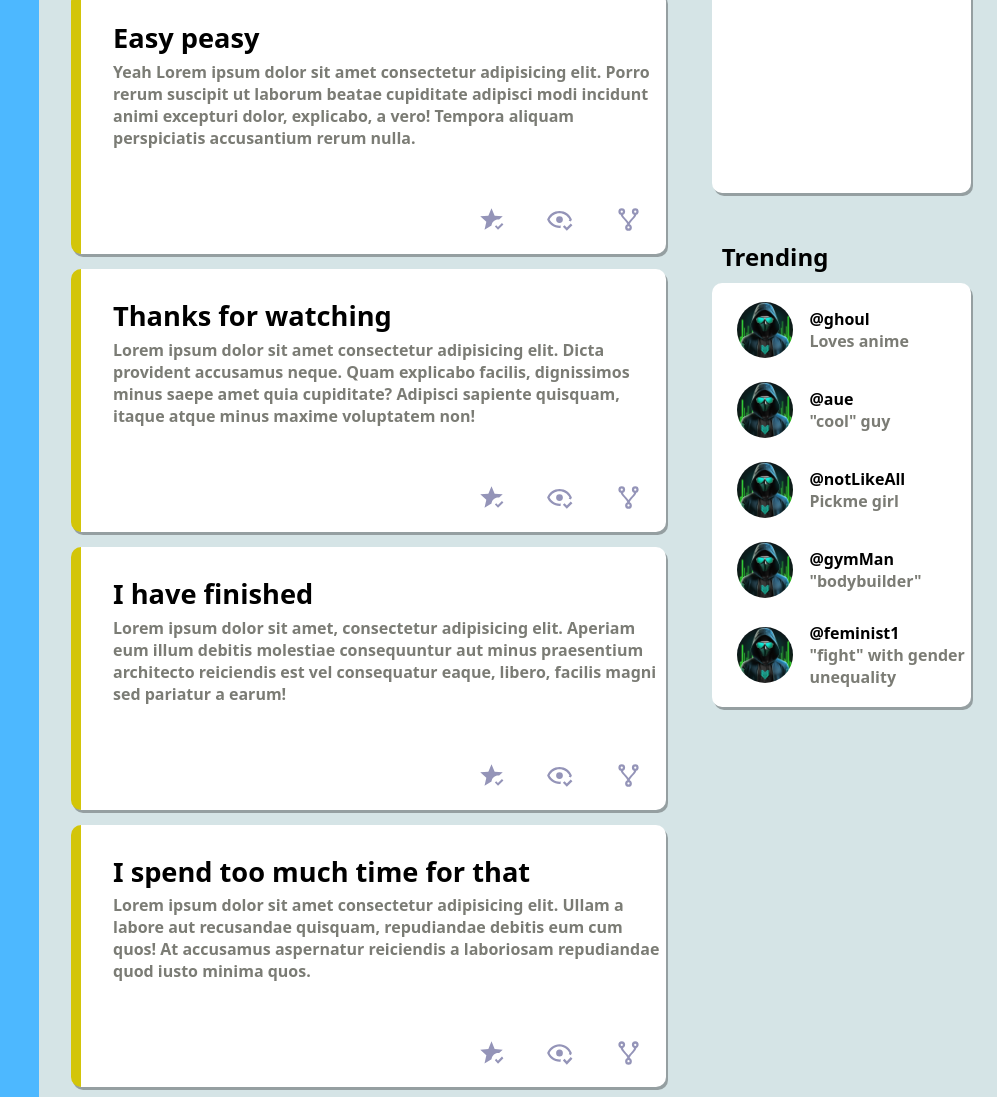
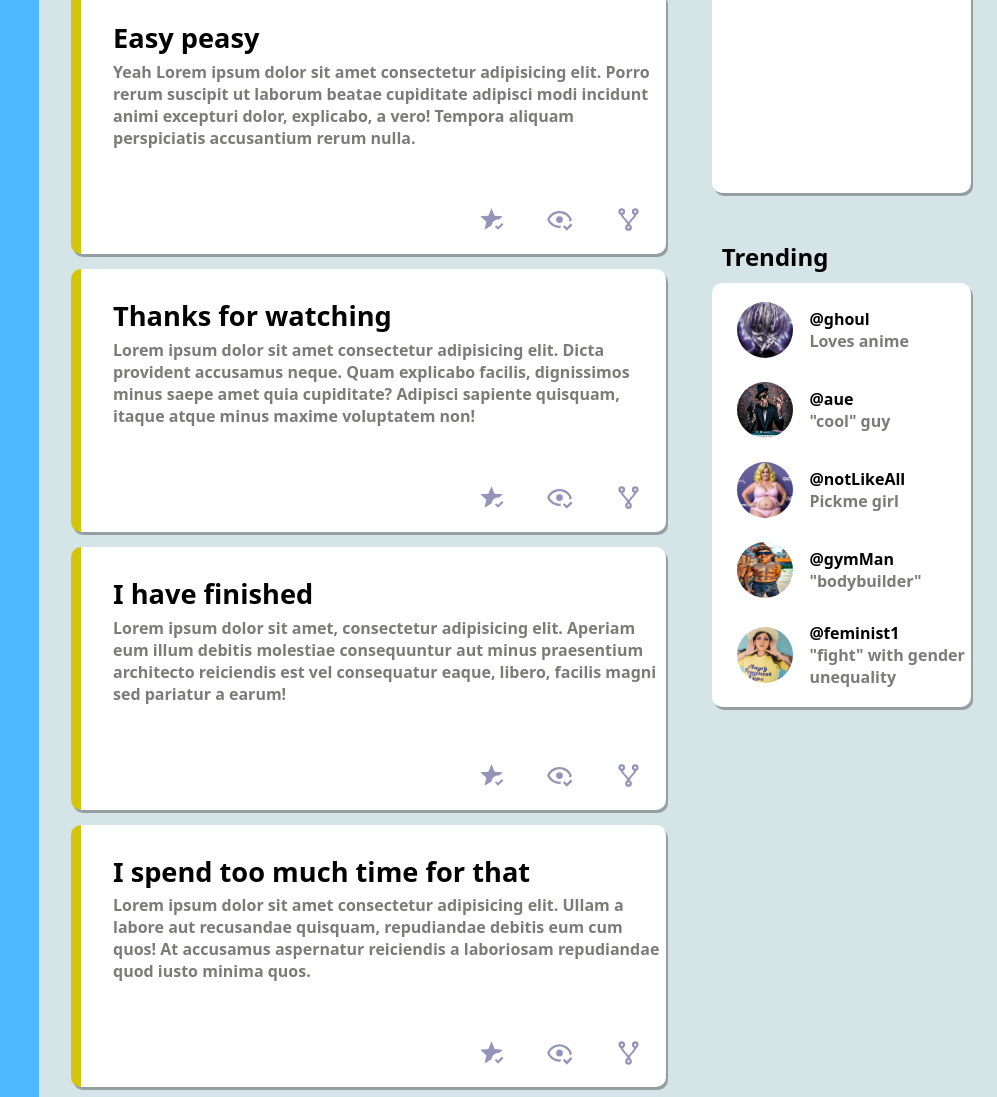
Before and after one commit to Stan-tab/Admin-dashboard, a plain HTML site: page index.html in a window 1280 px wide. Shown: the part 1092-2189 px from the top of the page, without its empty margins (283-1280 px from the left). Drawn offline with Linux system fonts and the light colour scheme.

Commit message:
feat: small changes

```diff
--- a/index.html
+++ b/index.html
@@ -144,35 +144,35 @@
                         <p>Trending</p>
                         <div class="card">
                             <div class="prof">
-                                <img src="./assets/0462ed41-740a-4c34-bcc5-fb5fa09fd010.jpg" alt="">
+                                <img src="./assets/ghoul.jpg" alt="avatar">
                                 <div class="info">
                                     <p>@ghoul</p>
                                     <p>Loves anime</p>
                                 </div>
                             </div>
                             <div class="prof">
-                                <img src="./assets/0462ed41-740a-4c34-bcc5-fb5fa09fd010.jpg" alt="">
+                                <img src="./assets/cool.webp" alt="avatar">
                                 <div class="info">
                                     <p>@aue</p>
                                     <p>"cool" guy</p>
                                 </div>
                             </div>
                             <div class="prof">
-                                <img src="./assets/0462ed41-740a-4c34-bcc5-fb5fa09fd010.jpg" alt="">
+                                <img src="./assets/pickme.webp" alt="avatar">
                                 <div class="info">
                                     <p>@notLikeAll</p>
                                     <p>Pickme girl</p>
                                 </div>
                             </div>
                             <div class="prof">
-                                <img src="./assets/0462ed41-740a-4c34-bcc5-fb5fa09fd010.jpg" alt="">
+                                <img src="./assets/bodubuilder.webp" alt="avatar">
                                 <div class="info">
                                     <p>@gymMan</p>
                                     <p>"bodybuilder"</p>
                                 </div>
                             </div>
                             <div class="prof">
-                                <img src="./assets/0462ed41-740a-4c34-bcc5-fb5fa09fd010.jpg" alt="">
+                                <img src="./assets/femdura.webp" alt="">
                                 <div class="info">
                                     <p>@feminist1</p>
                                     <p>"fight" with gender unequality</p>
```
Also changed, not shown: assets/bodubuilder.webp (added), assets/cool.webp (added), assets/femdura.webp (added), assets/ghoul.jpg (added), assets/pickme.webp (added).
